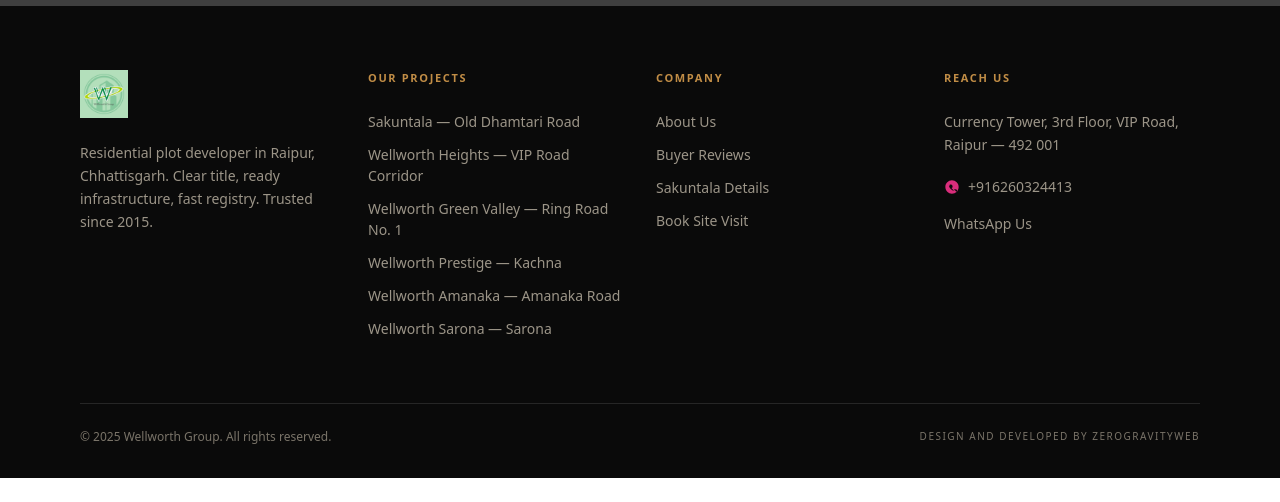
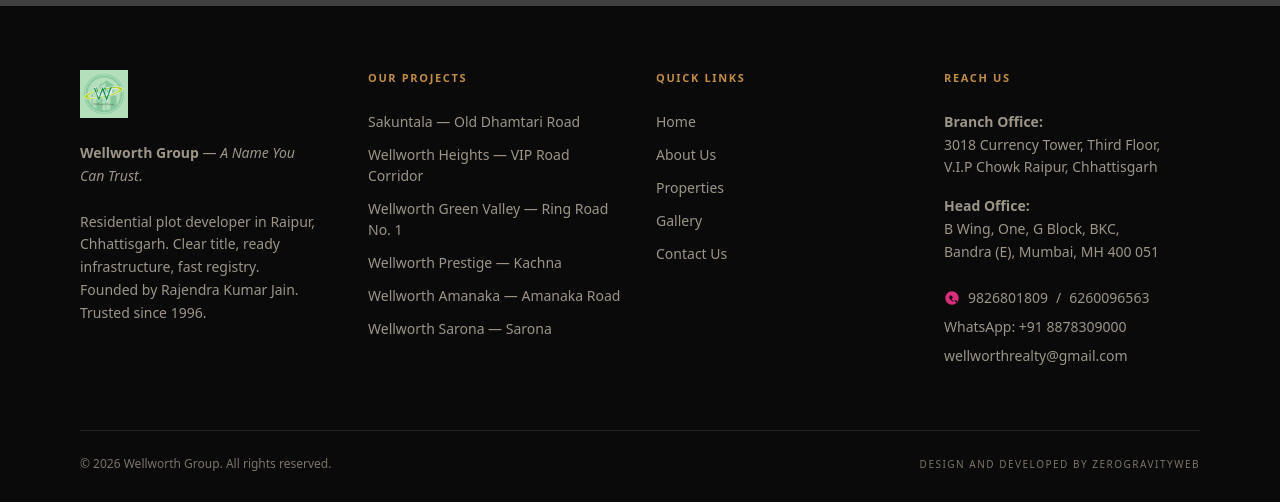
Before and after one commit to rajurao1106/wellworthgroup, a Next.js app: page /about in a window 1280 px wide. Shown: the part 3646-4148 px from the top of the page. Before the commit the page ends 4124 px from the top, so only its background shows below. Built offline with nearby package versions, Linux system fonts and the light colour scheme; grey boxes are pictures that could not be loaded; a web font is replaced by a local one.

Commit message:
initial commit

```diff
--- a/app/about/OurMembers.jsx
+++ b/app/about/OurMembers.jsx
@@ -120,7 +120,6 @@
                   />
                 */}
 
-
               </div>
 
               {/* Text Information */}
--- a/components/layout/Footer.jsx
+++ b/components/layout/Footer.jsx
@@ -1,11 +1,11 @@
 import React from "react";
-import logo from "@/public/layout/logo.jpg"
+import logo from "@/public/layout/logo.jpg";
 import Image from "next/image";
+
 const Footer = () => {
   return (
     <footer className="bg-[#0a0a0a] text-[#9c9588] pt-16 pb-8 px-6 md:px-12 lg:px-20 font-sans">
       <div className="max-w-7xl mx-auto grid grid-cols-1 md:grid-cols-2 lg:grid-cols-4 gap-12 lg:gap-8">
-
         {/* Column 1: Logo & Description */}
         <div className="pr-4">
           <div className="flex items-baseline mb-6">
@@ -18,8 +18,12 @@
             />
           </div>
           <p className="text-[14px] leading-relaxed max-w-[280px]">
-            Residential plot developer in Raipur, Chhattisgarh. Clear title, ready
-            infrastructure, fast registry. Trusted since 2015.
+            <strong>Wellworth Group</strong> — <em>A Name You Can Trust</em>.
+            <br />
+            <br />
+            Residential plot developer in Raipur, Chhattisgarh. Clear title,
+            ready infrastructure, fast registry. Founded by Rajendra Kumar Jain.
+            Trusted since 1996.
           </p>
         </div>
 
@@ -30,32 +34,50 @@
           </h3>
           <ul className="flex flex-col gap-3 text-[14px]">
             <li>
-              <a href="#" className="hover:text-white transition-colors duration-300">
+              <a
+                href={"/property"}
+                className="hover:text-white transition-colors duration-300"
+              >
                 Sakuntala — Old Dhamtari Road
               </a>
             </li>
             <li>
-              <a href="#" className="hover:text-white transition-colors duration-300">
+              <a
+                href={"/property"}
+                className="hover:text-white transition-colors duration-300"
+              >
                 Wellworth Heights — VIP Road Corridor
               </a>
             </li>
             <li>
-              <a href="#" className="hover:text-white transition-colors duration-300">
+              <a
+                href={"/property"}
+                className="hover:text-white transition-colors duration-300"
+              >
                 Wellworth Green Valley — Ring Road No. 1
               </a>
             </li>
             <li>
-              <a href="#" className="hover:text-white transition-colors duration-300">
+              <a
+                href={"/property"}
+                className="hover:text-white transition-colors duration-300"
+              >
                 Wellworth Prestige — Kachna
               </a>
             </li>
             <li>
-              <a href="#" className="hover:text-white transition-colors duration-300">
+              <a
+                href={"/property"}
+                className="hover:text-white transition-colors duration-300"
+              >
                 Wellworth Amanaka — Amanaka Road
               </a>
             </li>
             <li>
-              <a href="#" className="hover:text-white transition-colors duration-300">
+              <a
+                href={"/property"}
+                className="hover:text-white transition-colors duration-300"
+              >
                 Wellworth Sarona — Sarona
               </a>
             </li>
@@ -65,27 +87,47 @@
         {/* Column 3: Company */}
         <div>
           <h3 className="text-[#c18d46] text-[11px] font-bold tracking-[0.15em] uppercase mb-6">
-            Company
+            Quick Links
           </h3>
           <ul className="flex flex-col gap-3 text-[14px]">
             <li>
-              <a href="#" className="hover:text-white transition-colors duration-300">
+              <a
+                href={"/"}
+                className="hover:text-white transition-colors duration-300"
+              >
+                Home
+              </a>
+            </li>
+            <li>
+              <a
+                href={"/about"}
+                className="hover:text-white transition-colors duration-300"
+              >
                 About Us
               </a>
             </li>
             <li>
-              <a href="#" className="hover:text-white transition-colors duration-300">
-                Buyer Reviews
+              <a
+                href={"/property"}
+                className="hover:text-white transition-colors duration-300"
+              >
+                Properties
               </a>
             </li>
             <li>
-              <a href="#" className="hover:text-white transition-colors duration-300">
-                Sakuntala Details
+              <a
+                href={"/gallery"}
+                className="hover:text-white transition-colors duration-300"
+              >
+                Gallery
               </a>
             </li>
             <li>
-              <a href="#" className="hover:text-white transition-colors duration-300">
-                Book Site Visit
+              <a
+                href={"/contact"}
+                className="hover:text-white transition-colors duration-300"
+              >
+                Contact Us
               </a>
             </li>
           </ul>
@@ -97,13 +139,27 @@
             Reach Us
           </h3>
           <div className="flex flex-col gap-4 text-[14px]">
+            {/* Branch Address */}
             <p className="leading-relaxed">
-              Currency Tower, 3rd Floor, VIP Road,
+              <strong>Branch Office:</strong>
               <br />
-              Raipur — 492 001
+              3018 Currency Tower, Third Floor,
+              <br />
+              V.I.P Chowk Raipur, Chhattisgarh
             </p>
-            <div className="flex items-center gap-2 mt-1">
-              {/* Custom Pink Phone Icon */}
+
+            {/* HO Address */}
+            <p className="leading-relaxed">
+              <strong>Head Office:</strong>
+              <br />
+              B Wing, One, G Block, BKC,
+              <br />
+              Bandra (E), Mumbai, MH 400 051
+            </p>
+
+            {/* Contact Details */}
+            <div className="flex flex-col gap-2 mt-2">
+              <div className="flex items-center gap-2">
                 <svg
                   xmlns="http://www.w3.org/2000/svg"
                   viewBox="0 0 24 24"
@@ -113,28 +169,49 @@
                   <path d="M11.953 2C6.465 2 2 6.486 2 12s4.486 10 10 10 10-4.486 10-10S17.493 2 11.953 2zM16.2 16.5l-2.1.8c-.3.1-.7.1-1-.1-2.2-1.2-4-3-5.2-5.2-.2-.3-.2-.7-.1-1l.8-2.1c.2-.4.6-.6 1-.5l2.1.4c.4.1.7.5.8.9l.4 1.9c.1.4-.1.8-.4 1l-1.2.9c.7 1.5 1.9 2.7 3.4 3.4l.9-1.2c.3-.3.7-.4 1-.4l1.9.4c.4.1.7.4.9.8l.4 2.1c.1.4-.1.9-.6 1.1z" />
                 </svg>
                 <a
-                href="tel:+916260324413"
+                  href="tel:+919826801809"
                   className="hover:text-white transition-colors duration-300"
                 >
-                +916260324413
+                  9826801809
+                </a>
+                <span>/</span>
+                <a
+                  href="tel:+916260096563"
+                  className="hover:text-white transition-colors duration-300"
+                >
+                  6260096563
                 </a>
               </div>
-            <p>
+
+              <div className="flex items-center gap-2">
                 <a
-                href="#"
+                  href="https://wa.me/918878309000"
+                  target="_blank"
+                  rel="noreferrer"
                   className="hover:text-white transition-colors duration-300"
                 >
-                WhatsApp Us
+                  WhatsApp: +91 8878309000
                 </a>
-            </p>
+              </div>
+
+              <div className="flex items-center gap-2">
+                <a
+                  href="mailto:wellworthrealty@gmail.com"
+                  className="hover:text-white transition-colors duration-300"
+                >
+                  wellworthrealty@gmail.com
+                </a>
               </div>
             </div>
-
+          </div>
+        </div>
       </div>
 
       {/* Footer Bottom Strip */}
       <div className="max-w-7xl mx-auto mt-16 pt-6 border-t border-[#262626] flex flex-col md:flex-row justify-between items-center text-[12px] text-[#7a7469]">
-        <p>© 2025 Wellworth Group. All rights reserved.</p>
+        <p>
+          © {new Date().getFullYear()} Wellworth Group. All rights reserved.
+        </p>
         <p className="mt-4 md:mt-0 uppercase tracking-[0.15em] font-medium text-[10px]">
           Design and Developed By Zerogravityweb
         </p>
```
Lines whose indentation alone changed are shown as unchanged.
